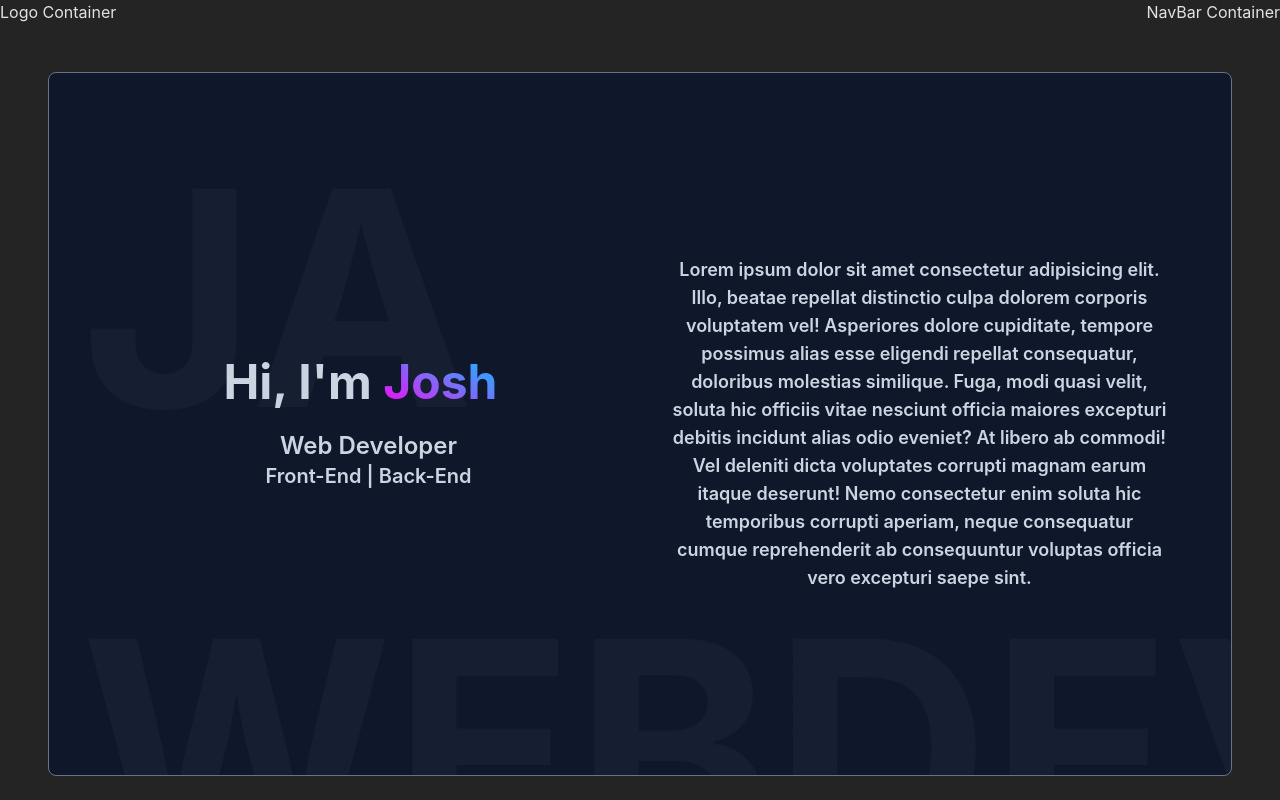
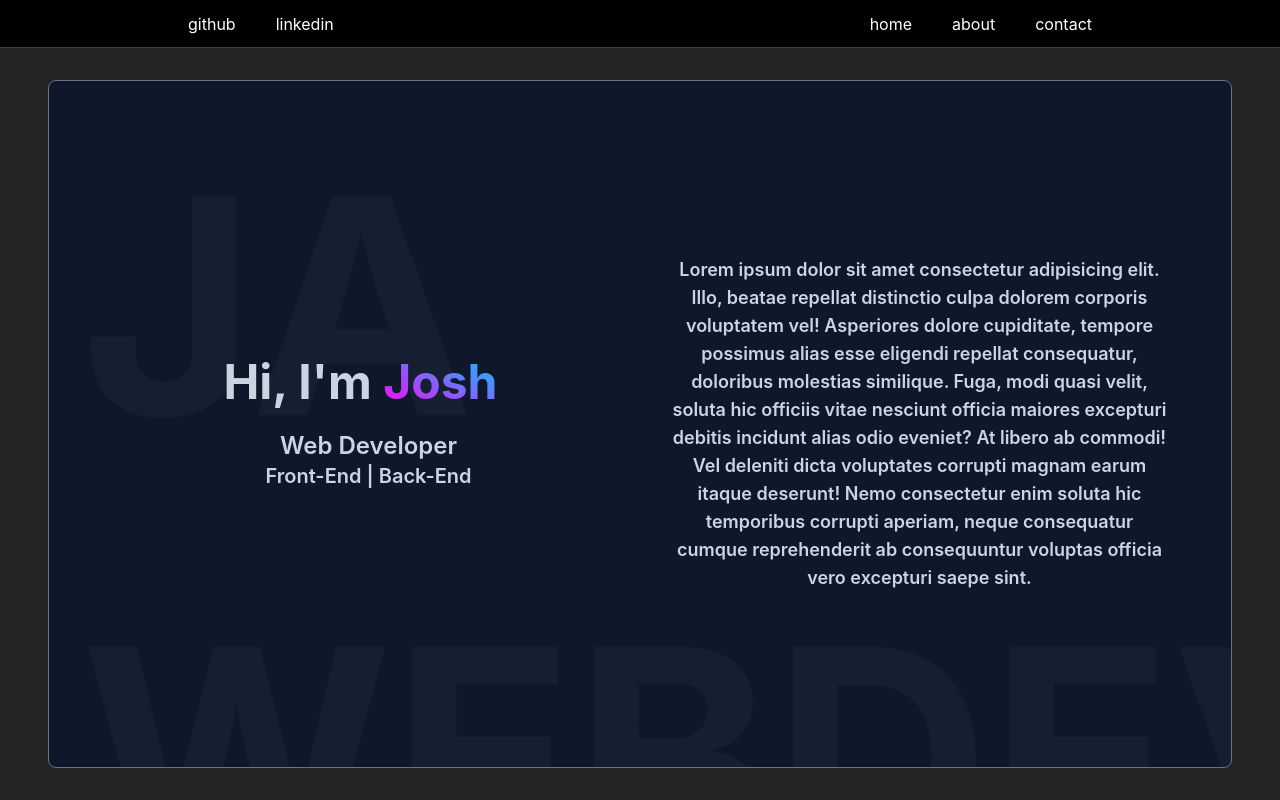
Before and after one commit to JoGuirre/joguirre.github.io, a React (Vite) app: page / in a window 1280 px wide. Shown: the top 800 px of the page. Built offline with nearby package versions, Linux system fonts and the light colour scheme.

Commit message:
navbar style doneish

```diff
--- a/src/components/Hero.jsx
+++ b/src/components/Hero.jsx
@@ -2,10 +2,10 @@ import React from "react";
 
 function Hero() {
   return (
-    <div id="hero-container" className="h-screen py-8 flex">
+    <div id="hero-container" className="h-screen flex">
       <div
         id="hero-card-container"
-        className="flex relative justify-between px-8 w-full mx-12 p-12 my-4 rounded-lg flex border border-gray-500 bg-slate-900 rounded-lg text-slate-300 overflow-hidden"
+        className="flex relative justify-between px-8 w-full mt-8 mb-20 mx-12 rounded-lg flex border border-gray-500 bg-slate-900 rounded-lg text-slate-300 overflow-hidden"
       >
         <div
           id="hero-card-container-bg-text"
@@ -15,7 +15,7 @@ function Hero() {
         </div>
         <div
           id="left-side"
-          className="flex flex-col justify-center items-center w-1/2"
+          className="flex flex-col justify-center items-center w-1/2 z-10"
         >
           <h1 className="text-5xl font-bold mb-6">
             Hi, I'm{" "}
--- a/src/components/NavBar.jsx
+++ b/src/components/NavBar.jsx
@@ -2,11 +2,53 @@ import React from "react";
 
 function NavBar() {
   return (
-    <div id="navbar-container" className="flex justify-between">
-      <div className="">Logo Container</div>
-      <div className="">NavBar Container</div>
+    <div
+      id="navbar-container"
+      className=" z-50 sticky top-0 flex justify-center"
+    >
+      <div className="flex w-full px-4 h-12 justify-between bg-black border-b border-slate-700">
+        <div className="pl-40 flex">
+          <SocialLinks />
+        </div>
+        <div className="pr-40 flex">
+          <NavBarList />
+        </div>
+      </div>
     </div>
   );
 }
 
+function NavBarList() {
+  const navBarListItems = ["home", "about", "contact"];
+  return (
+    <ul className="flex gap-4">
+      {navBarListItems.map((item) => {
+        return (
+          <li
+            id={`#${item}`}
+            className="text-white rounded-lg p-2 text-center m-1 hover:cursor-pointer hover:bg-gray-600"
+          >
+            {item}
+          </li>
+        );
+      })}
+    </ul>
+  );
+}
+
+function SocialLinks() {
+  const socialLinksItems = ["github", "linkedin"];
+  return (
+    <ul className="flex gap-4">
+      {socialLinksItems.map((item) => {
+        return (
+          <li className="text-white rounded-lg p-2 text-center m-1 hover:cursor-pointer hover:bg-gray-600">
+            {item}
+          </li>
+        );
+      })}
+    </ul>
+  );
+}
+
 export default NavBar;
```
